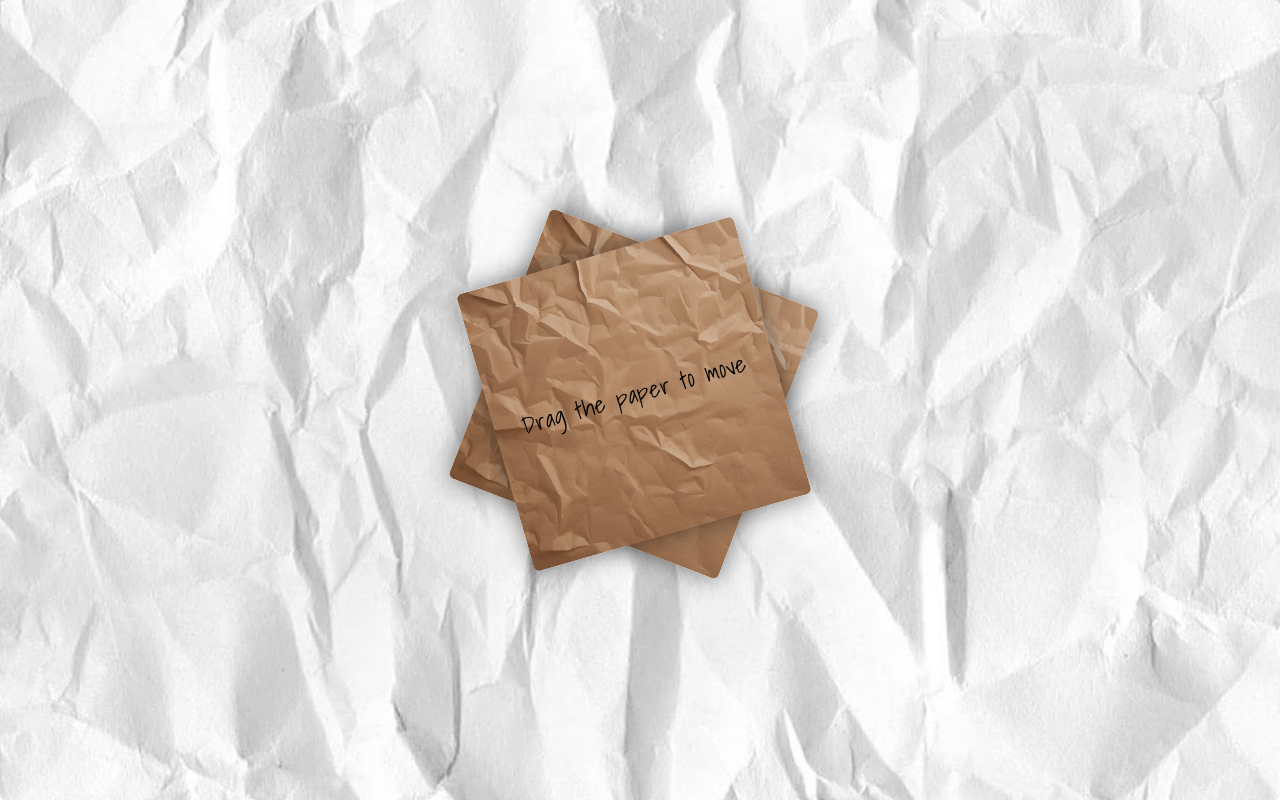
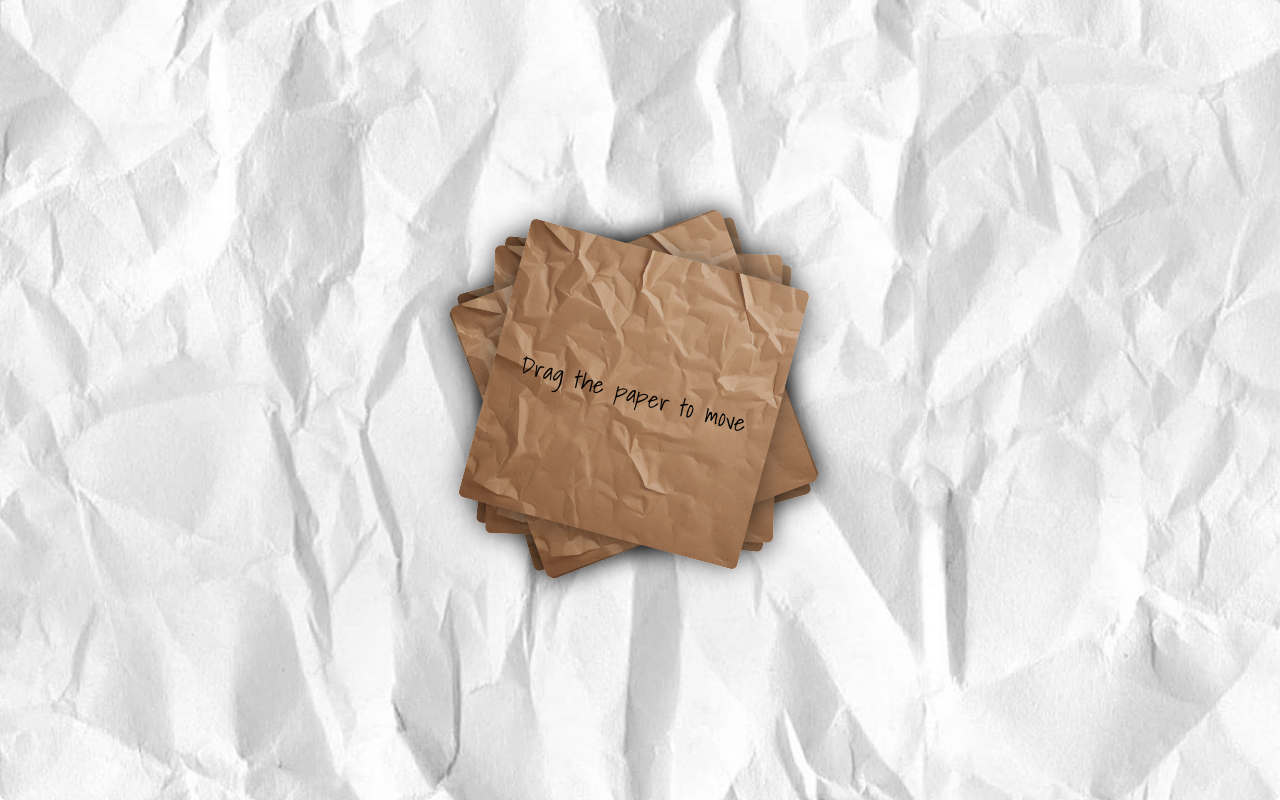
Before and after one commit to jia-wei-00/birthday-cake, a Next.js app: page / in a window 1280 px wide. Built offline with nearby package versions, Linux system fonts and the light colour scheme.

Commit message:
update message

```diff
--- a/src/app/page.tsx
+++ b/src/app/page.tsx
@@ -6,26 +6,22 @@ import Link from "next/link";
 
 const Home = () => {
   const papers = [
-    // {
-    //   text: "You can just reject me but at least let me know leh",
-    //   rotation: getRandomRotation(-25, 25),
-    // },
-    // {
-    //   text: "I know is too sudden. But, would you give me a chance to talk with you?",
-    //   rotation: getRandomRotation(-25, 25),
-    // },
-    // {
-    //   text: "But at least let me know leh",
-    //   rotation: getRandomRotation(-25, 25),
-    // },
-    // {
-    //   text: "I don't know if you're busy or just don't want to reply me...",
-    //   rotation: getRandomRotation(-25, 25),
-    // },
-    // {
-    //   text: "Is been a long time you didn't reply me",
-    //   rotation: getRandomRotation(-25, 25),
-    // },
+    {
+      text: "You can just reject but at least let me know leh",
+      rotation: getRandomRotation(-25, 25),
+    },
+    {
+      text: "I know is too sudden. But, would you give me a chance to talk with you?",
+      rotation: getRandomRotation(-25, 25),
+    },
+    {
+      text: "I don't know if you're busy or just don't want to reply me...",
+      rotation: getRandomRotation(-25, 25),
+    },
+    {
+      text: "Is been a long time you didn't reply me...",
+      rotation: getRandomRotation(-25, 25),
+    },
     {
       text: "Hi, how was your trip in Chongqing?",
       rotation: getRandomRotation(-25, 50),
```
